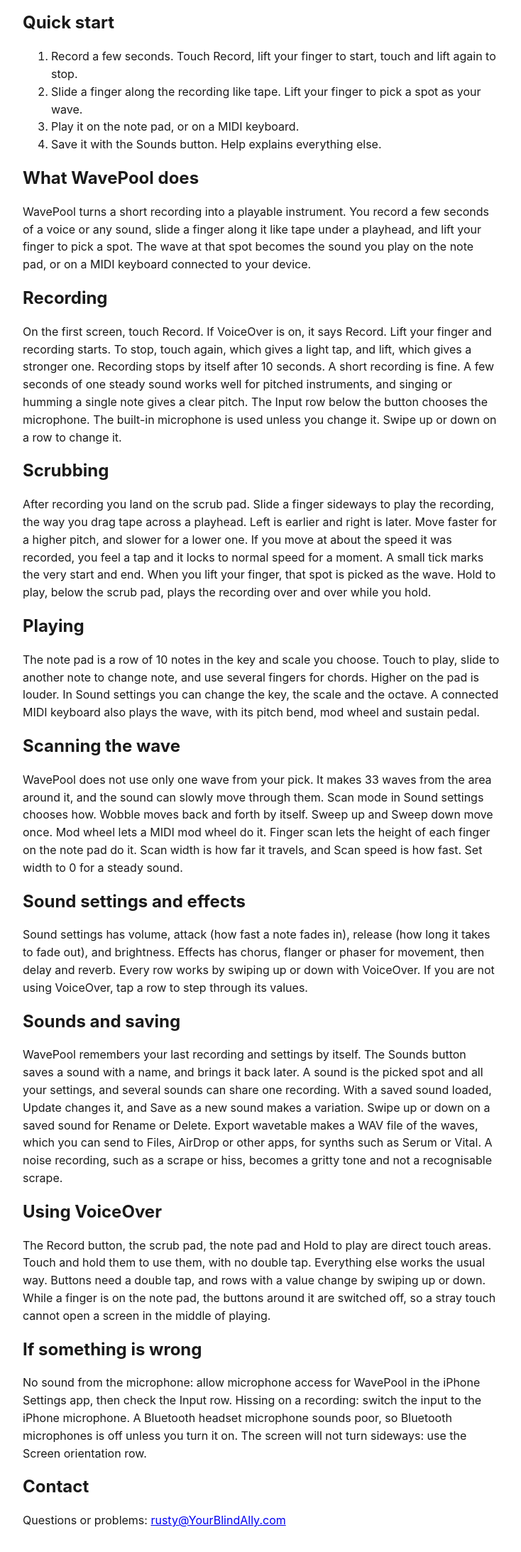
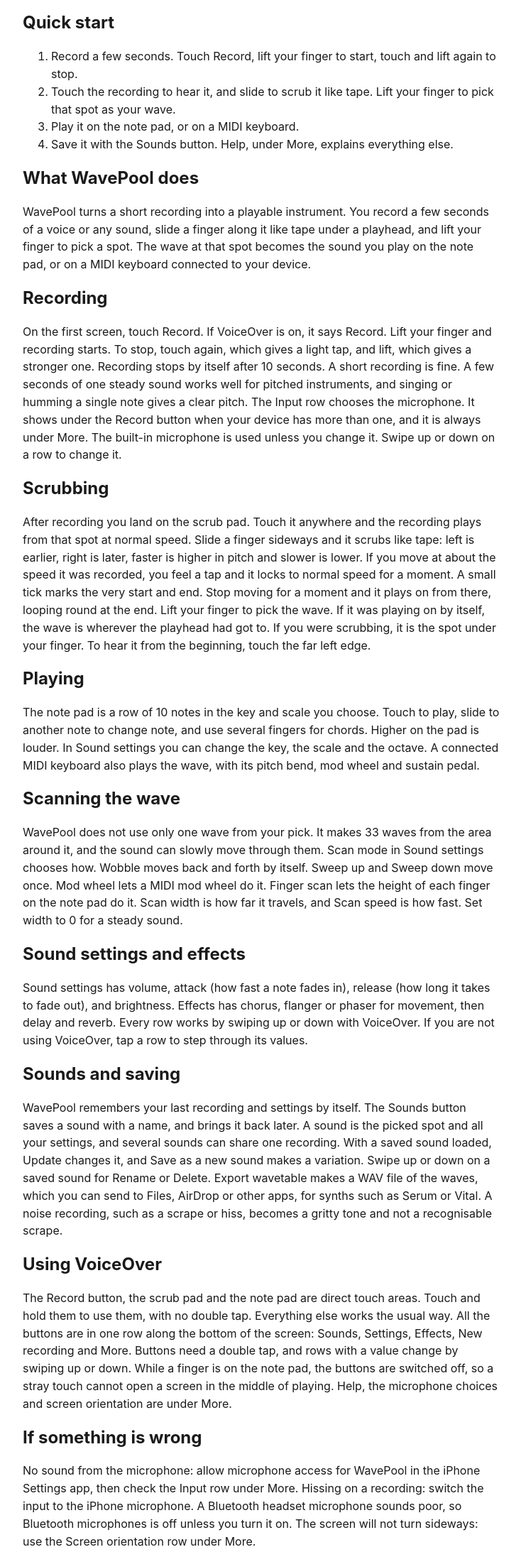
Before and after one commit to YourBlindAlly/wavepool-help, a plain HTML site: page index.html in a window 1280 px wide. Shown: the part 167-2353 px from the top of the page at 71% size, without its empty margins (272-1006 px from the left). Drawn offline with Linux system fonts and the light colour scheme.

Commit message:
Help: one pad plays and scrubs, bottom button bar

```diff
--- a/index.html
+++ b/index.html
@@ -21,16 +21,16 @@
 <h2>Quick start</h2>
 <ol>
 <li>Record a few seconds. Touch Record, lift your finger to start, touch and lift again to stop.</li>
-<li>Slide a finger along the recording like tape. Lift your finger to pick a spot as your wave.</li>
+<li>Touch the recording to hear it, and slide to scrub it like tape. Lift your finger to pick that spot as your wave.</li>
 <li>Play it on the note pad, or on a MIDI keyboard.</li>
-<li>Save it with the Sounds button. Help explains everything else.</li>
+<li>Save it with the Sounds button. Help, under More, explains everything else.</li>
 </ol>
 <h2>What WavePool does</h2>
 <p>WavePool turns a short recording into a playable instrument. You record a few seconds of a voice or any sound, slide a finger along it like tape under a playhead, and lift your finger to pick a spot. The wave at that spot becomes the sound you play on the note pad, or on a MIDI keyboard connected to your device.</p>
 <h2>Recording</h2>
-<p>On the first screen, touch Record. If VoiceOver is on, it says Record. Lift your finger and recording starts. To stop, touch again, which gives a light tap, and lift, which gives a stronger one. Recording stops by itself after 10 seconds. A short recording is fine. A few seconds of one steady sound works well for pitched instruments, and singing or humming a single note gives a clear pitch. The Input row below the button chooses the microphone. The built-in microphone is used unless you change it. Swipe up or down on a row to change it.</p>
+<p>On the first screen, touch Record. If VoiceOver is on, it says Record. Lift your finger and recording starts. To stop, touch again, which gives a light tap, and lift, which gives a stronger one. Recording stops by itself after 10 seconds. A short recording is fine. A few seconds of one steady sound works well for pitched instruments, and singing or humming a single note gives a clear pitch. The Input row chooses the microphone. It shows under the Record button when your device has more than one, and it is always under More. The built-in microphone is used unless you change it. Swipe up or down on a row to change it.</p>
 <h2>Scrubbing</h2>
-<p>After recording you land on the scrub pad. Slide a finger sideways to play the recording, the way you drag tape across a playhead. Left is earlier and right is later. Move faster for a higher pitch, and slower for a lower one. If you move at about the speed it was recorded, you feel a tap and it locks to normal speed for a moment. A small tick marks the very start and end. When you lift your finger, that spot is picked as the wave. Hold to play, below the scrub pad, plays the recording over and over while you hold.</p>
+<p>After recording you land on the scrub pad. Touch it anywhere and the recording plays from that spot at normal speed. Slide a finger sideways and it scrubs like tape: left is earlier, right is later, faster is higher in pitch and slower is lower. If you move at about the speed it was recorded, you feel a tap and it locks to normal speed for a moment. A small tick marks the very start and end. Stop moving for a moment and it plays on from there, looping round at the end. Lift your finger to pick the wave. If it was playing on by itself, the wave is wherever the playhead had got to. If you were scrubbing, it is the spot under your finger. To hear it from the beginning, touch the far left edge.</p>
 <h2>Playing</h2>
 <p>The note pad is a row of 10 notes in the key and scale you choose. Touch to play, slide to another note to change note, and use several fingers for chords. Higher on the pad is louder. In Sound settings you can change the key, the scale and the octave. A connected MIDI keyboard also plays the wave, with its pitch bend, mod wheel and sustain pedal.</p>
 <h2>Scanning the wave</h2>
@@ -40,9 +40,9 @@
 <h2>Sounds and saving</h2>
 <p>WavePool remembers your last recording and settings by itself. The Sounds button saves a sound with a name, and brings it back later. A sound is the picked spot and all your settings, and several sounds can share one recording. With a saved sound loaded, Update changes it, and Save as a new sound makes a variation. Swipe up or down on a saved sound for Rename or Delete. Export wavetable makes a WAV file of the waves, which you can send to Files, AirDrop or other apps, for synths such as Serum or Vital. A noise recording, such as a scrape or hiss, becomes a gritty tone and not a recognisable scrape.</p>
 <h2>Using VoiceOver</h2>
-<p>The Record button, the scrub pad, the note pad and Hold to play are direct touch areas. Touch and hold them to use them, with no double tap. Everything else works the usual way. Buttons need a double tap, and rows with a value change by swiping up or down. While a finger is on the note pad, the buttons around it are switched off, so a stray touch cannot open a screen in the middle of playing.</p>
+<p>The Record button, the scrub pad and the note pad are direct touch areas. Touch and hold them to use them, with no double tap. Everything else works the usual way. All the buttons are in one row along the bottom of the screen: Sounds, Settings, Effects, New recording and More. Buttons need a double tap, and rows with a value change by swiping up or down. While a finger is on the note pad, the buttons are switched off, so a stray touch cannot open a screen in the middle of playing. Help, the microphone choices and screen orientation are under More.</p>
 <h2>If something is wrong</h2>
-<p>No sound from the microphone: allow microphone access for WavePool in the iPhone Settings app, then check the Input row. Hissing on a recording: switch the input to the iPhone microphone. A Bluetooth headset microphone sounds poor, so Bluetooth microphones is off unless you turn it on. The screen will not turn sideways: use the Screen orientation row.</p>
+<p>No sound from the microphone: allow microphone access for WavePool in the iPhone Settings app, then check the Input row under More. Hissing on a recording: switch the input to the iPhone microphone. A Bluetooth headset microphone sounds poor, so Bluetooth microphones is off unless you turn it on. The screen will not turn sideways: use the Screen orientation row under More.</p>
 <h2>Contact</h2>
 <p>Questions or problems: <a href="mailto:rusty@YourBlindAlly.com">rusty@YourBlindAlly.com</a></p>
 
```
